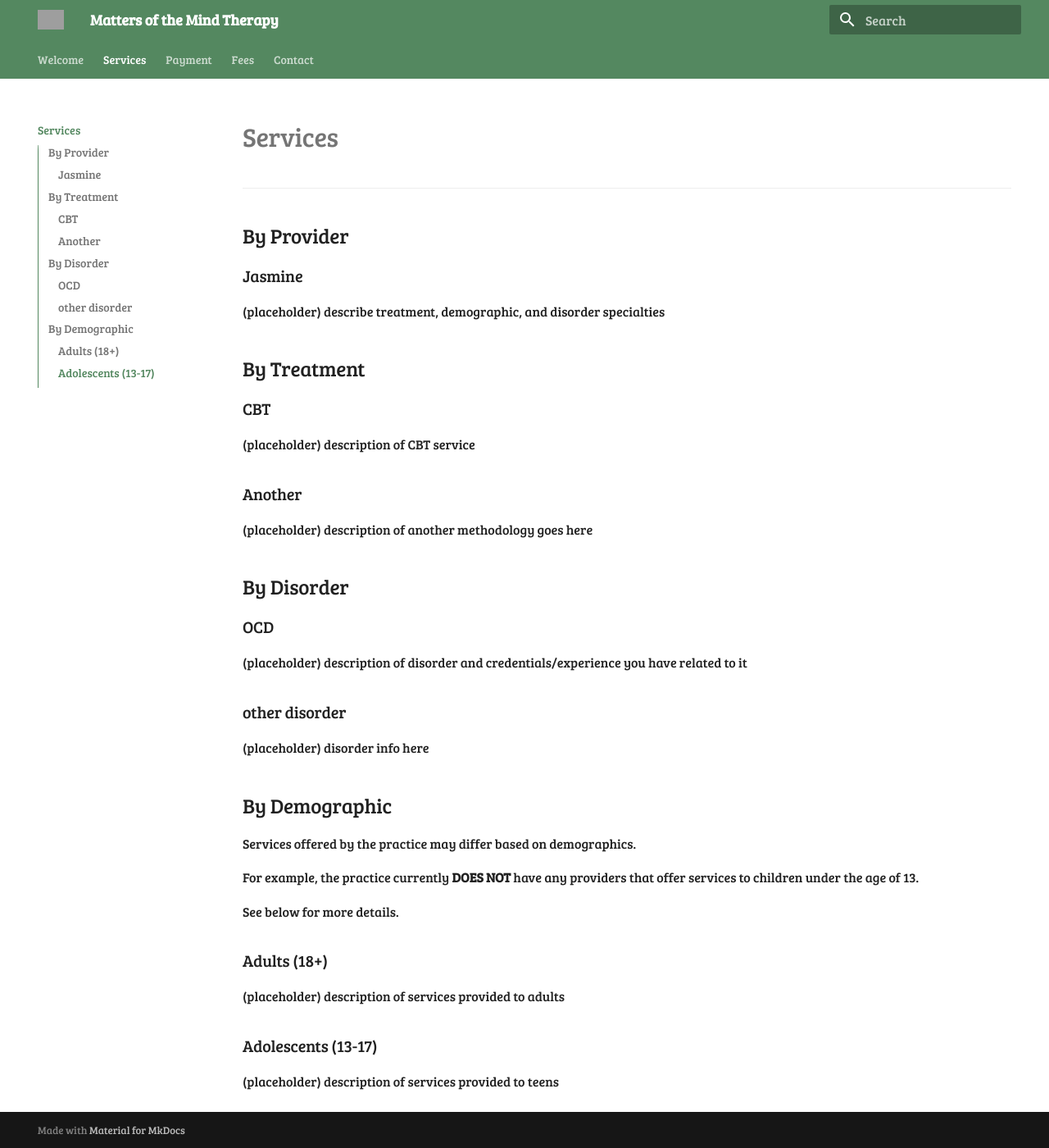
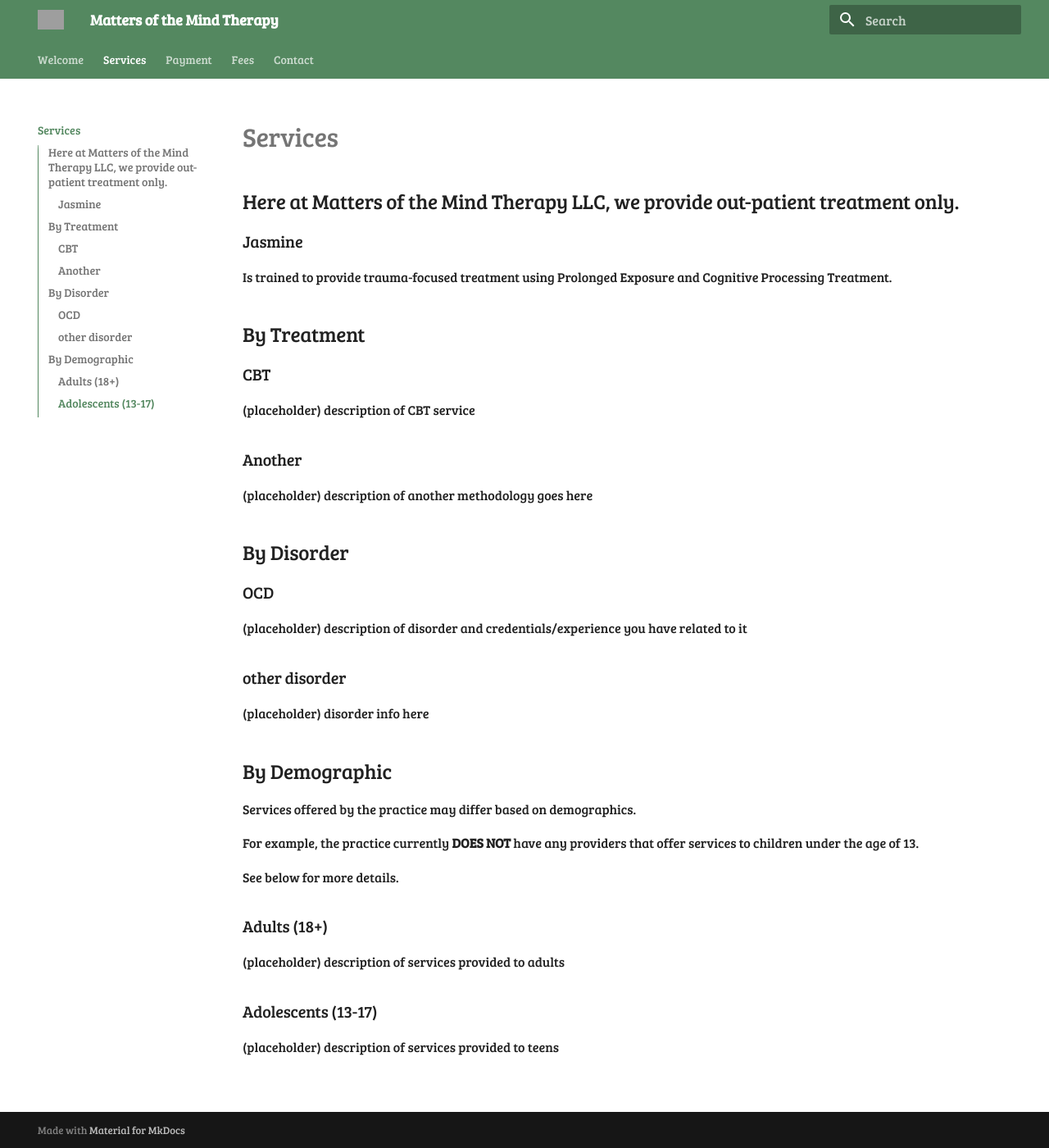
Before and after one commit to motm-therapy/website, an MkDocs documentation site: the page built from docs/services.md, in a window 1280 px wide and 1400 px high. Shown: the whole window at 82% size. Built offline with MkDocs 1.6.1 and Material for MkDocs 9.7.7, drawn with Linux system fonts in a browser that asks for light colours; grey boxes are pictures that could not be loaded.

Commit message:
Update services.md

```diff
--- a/docs/services.md
+++ b/docs/services.md
@@ -1,12 +1,11 @@
 # Services
 
-----------
-
-## By Provider
+Here at Matters of the Mind Therapy LLC, we provide out-patient treatment only.
+---------
 
 ### Jasmine
 
-(placeholder) describe treatment, demographic, and disorder specialties
+Is trained to provide trauma-focused treatment using Prolonged Exposure and Cognitive Processing Treatment.
 
 ## By Treatment
 
```
